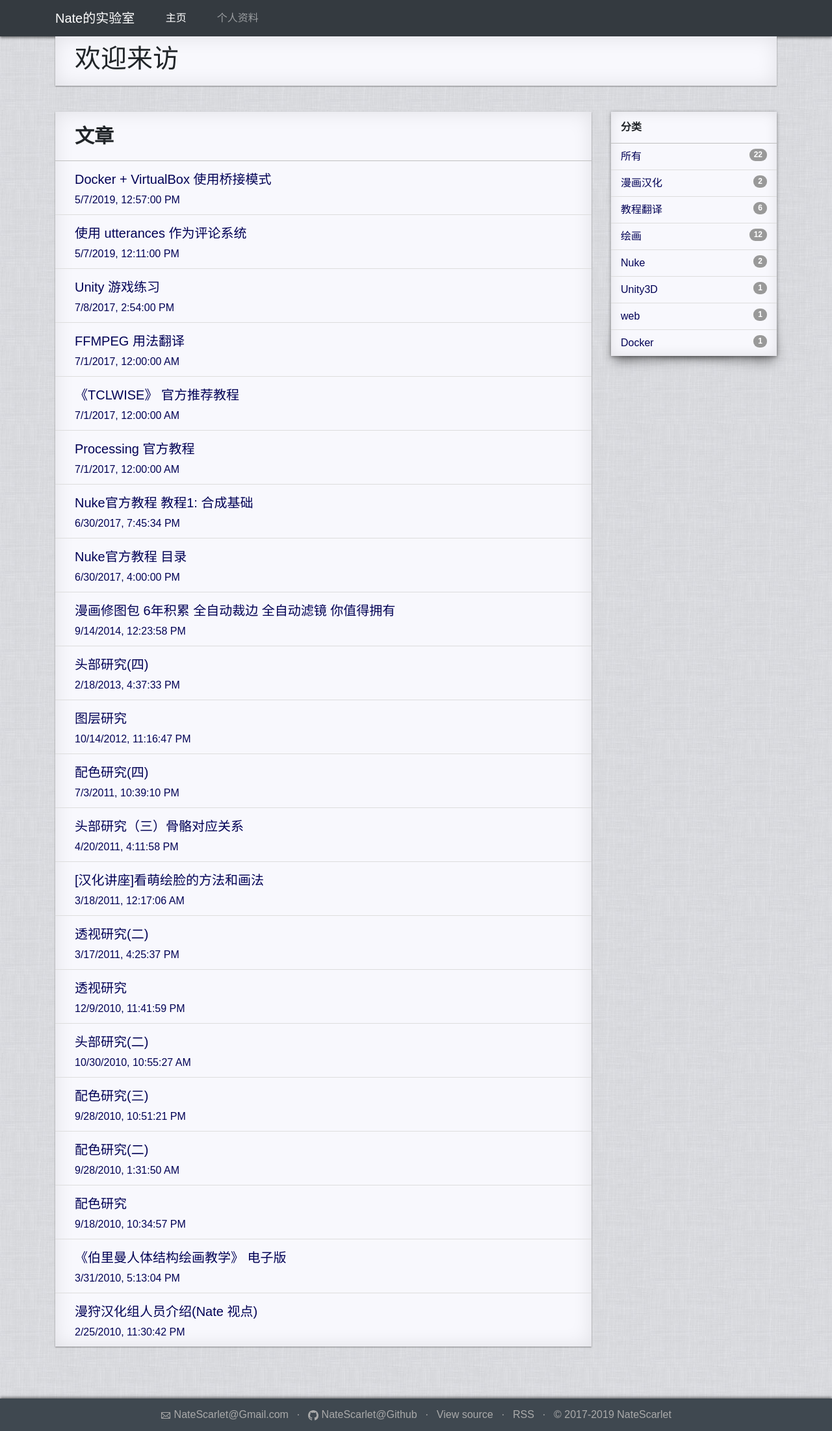
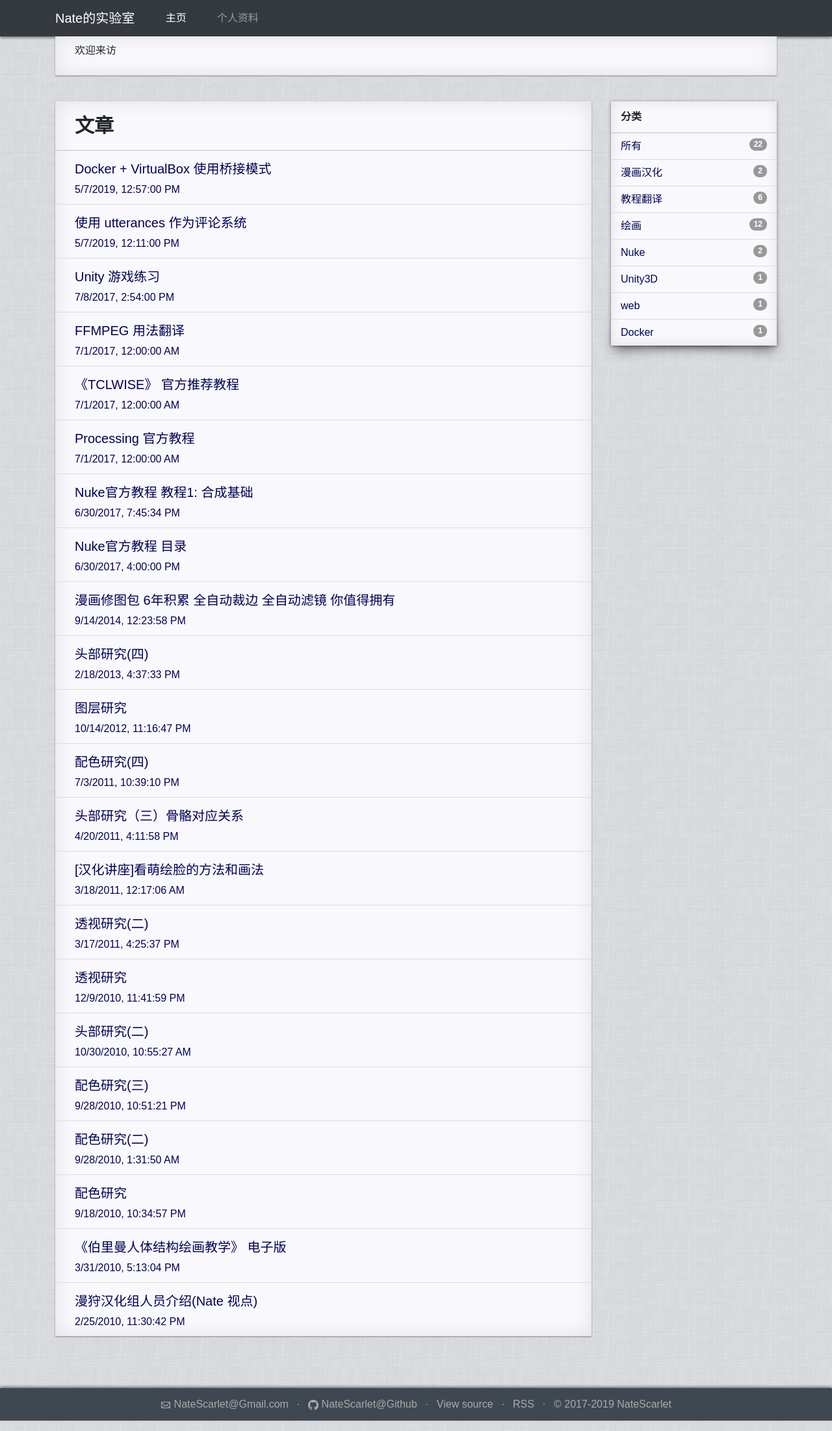
Before and after one commit to NateScarlet/NateScarlet.Github.io, a Jekyll site: the page built from index.md, in a window 1280 px wide. Shown: the whole page at 65% size. Built offline with Jekyll 4.4.1, drawn with Linux system fonts in a browser that asks for light colours; a style sheet for code colours, icons or effects is not loaded.

Commit message:
chore: remove duplicated heading

```diff
--- a/index.md
+++ b/index.md
@@ -3,4 +3,4 @@ title: '主页'
 layout: home
 ---
 
-# 欢迎来访
+欢迎来访
```
Also changed, not shown: personal_information.md (+0 -2 lines).
